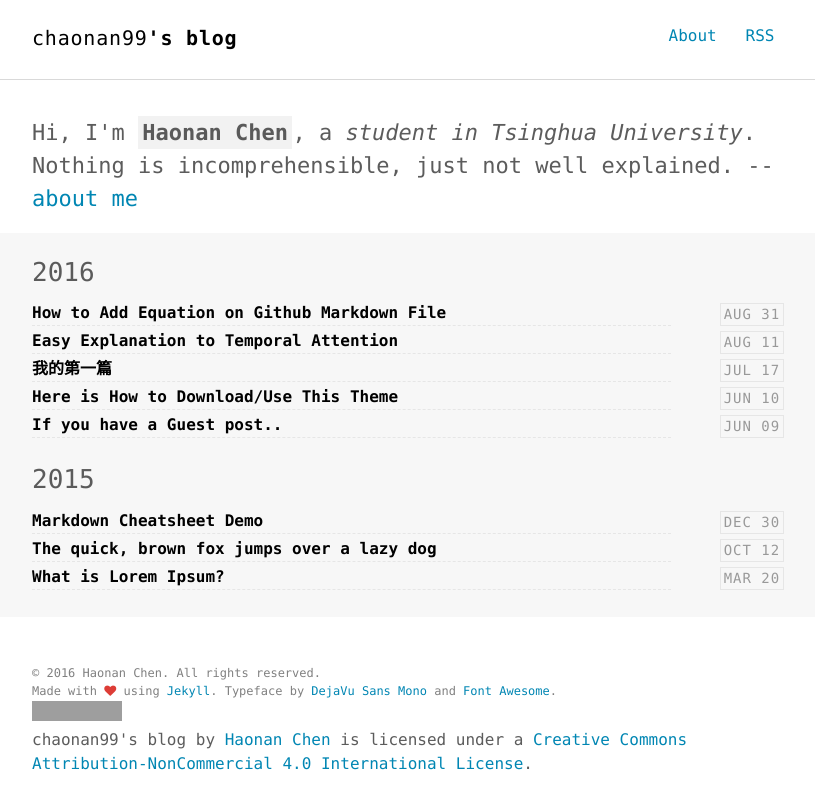
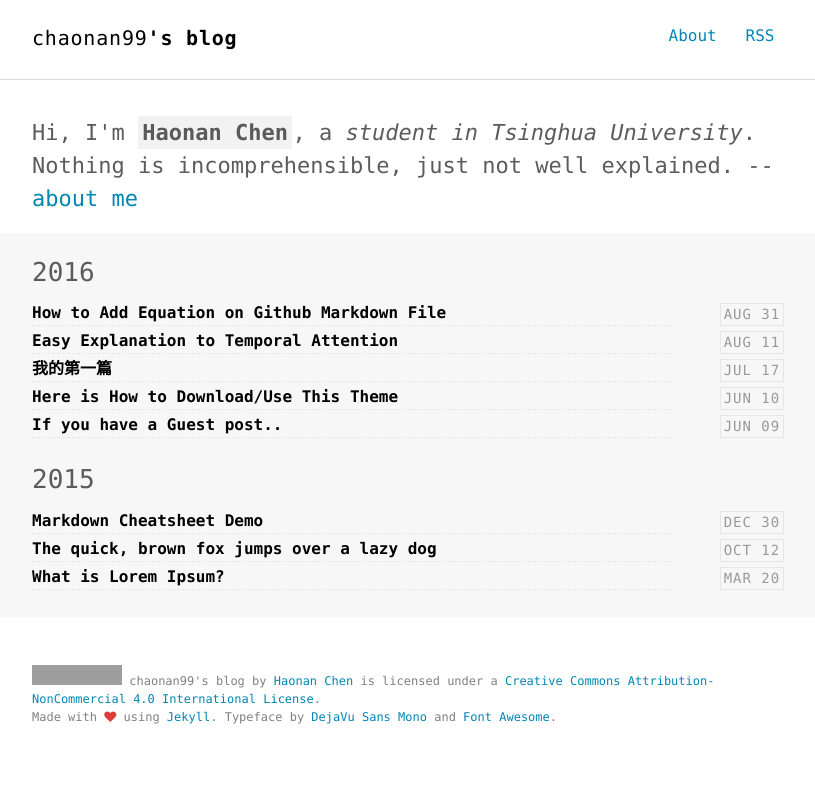
Before and after one commit to chaonan99/chaonan99.github.io, a Jekyll site: the page built from index.html, in a window 1280 px wide. Shown: the top 809 px of the page, without its empty margins (232-1047 px from the left). Built offline with Jekyll 4.4.1, drawn with Linux system fonts in a browser that asks for light colours; grey boxes are pictures that could not be loaded.

Commit message:
Add license

```diff
--- a/_includes/footer.html
+++ b/_includes/footer.html
@@ -1,8 +1,8 @@
 <footer class="site-footer">
   <div class="container">
-    <small class="block">&copy; {{ site.time | date: '%Y' }} {{ site.author.name }}. All rights reserved.</small>
+    <small class="block"><a rel="license" href="http://creativecommons.org/licenses/by-nc/4.0/"><img alt="Creative Commons License" style="border-width:0" src="https://i.creativecommons.org/l/by-nc/4.0/80x15.png" /></a>   <span xmlns:dct="http://purl.org/dc/terms/" property="dct:title">chaonan99's blog</span> by <a xmlns:cc="http://creativecommons.org/ns#" href="https://chaonan99.github.io" property="cc:attributionName" rel="cc:attributionURL">Haonan Chen</a> is licensed under a <a rel="license" href="http://creativecommons.org/licenses/by-nc/4.0/">Creative Commons Attribution-NonCommercial 4.0 International License</a>.</small>
+    <!-- <small class="block">&copy; {{ site.time | date: '%Y' }} {{ site.author.name }}. All rights reserved.</small> -->
     <small class="block">Made with <i class="fa fa-heart" aria-hidden="true" style="color:#DD3D36"></i> using <a href="http://jekyllrb.com/">Jekyll</a>. Typeface by <a href="https://www.fontsquirrel.com/fonts/dejavu-sans-mono">DejaVu Sans Mono</a> and <a href="http://fontawesome.io/">Font Awesome</a>.</small>
 <!--     <small><a href="https://github.com/heiswayi/thinkspace">Thinkspace</a> theme by <a href="http://heiswayi.github.io/">Heiswayi Nrird</a>.</small> -->
-	<a rel="license" href="http://creativecommons.org/licenses/by-nc/4.0/"><img alt="Creative Commons License" style="border-width:0" src="https://i.creativecommons.org/l/by-nc/4.0/88x31.png" /></a><br /><span xmlns:dct="http://purl.org/dc/terms/" property="dct:title">chaonan99's blog</span> by <a xmlns:cc="http://creativecommons.org/ns#" href="https://chaonan99.github.io" property="cc:attributionName" rel="cc:attributionURL">Haonan Chen</a> is licensed under a <a rel="license" href="http://creativecommons.org/licenses/by-nc/4.0/">Creative Commons Attribution-NonCommercial 4.0 International License</a>.
   </div>
 </footer>
```
